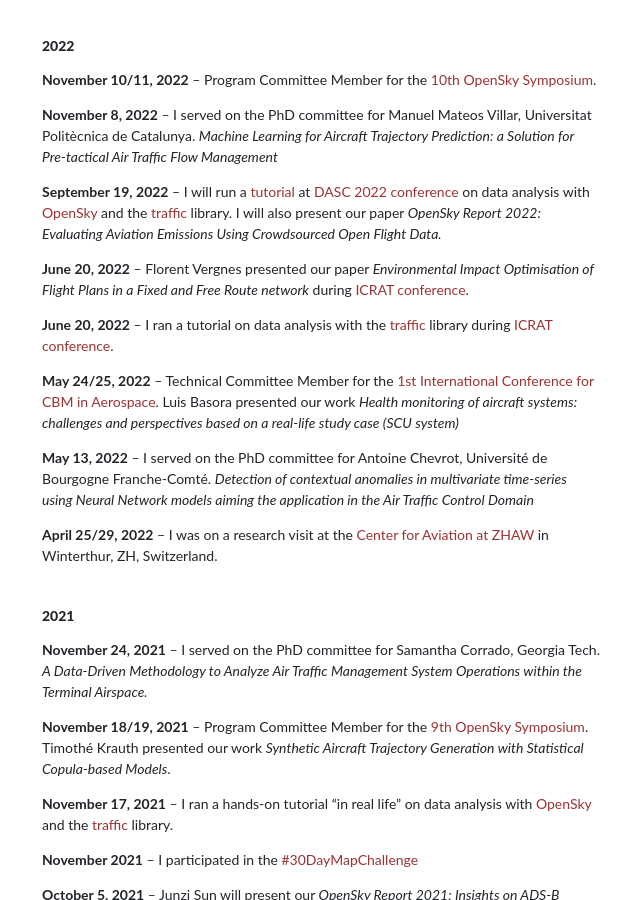
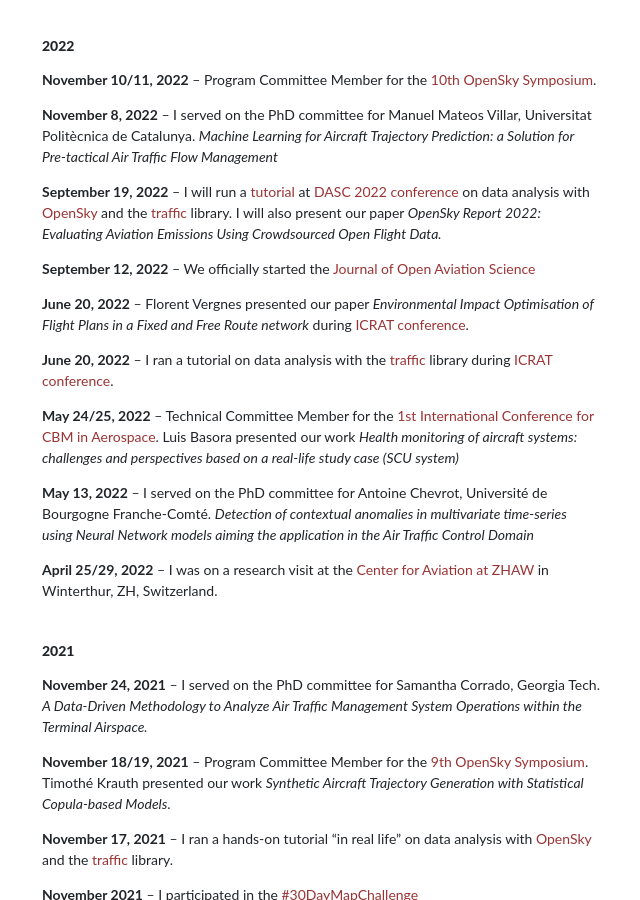
Before and after one commit to xoolive/xoolive.github.io, a Jekyll site: the page built from _pages/news.md, in a window 1280 px wide and 900 px high, scrolled down 557 px. Shown: the whole window, without its empty margins (319-959 px from the left). Built offline with Jekyll 4.4.1, drawn with Linux system fonts in a browser that asks for light colours; nearby versions of some CDN libraries; some web fonts are replaced; a script that is not in the unit is left out.

Commit message:
joas news

```diff
--- a/_pages/news.md
+++ b/_pages/news.md
@@ -30,6 +30,9 @@
 
 **September 19, 2022** -- I will run a [tutorial](https://2022.dasconline.org/tutorials/) at [DASC 2022 conference](https://2022.dasconline.org/)
 on data analysis with [OpenSky](https://opensky-network.org/) and the [traffic](https://github.com/xoolive/traffic) library. I will also present our paper _OpenSky Report 2022: Evaluating Aviation Emissions Using Crowdsourced Open Flight Data._
+
+**September 12, 2022** -- We officially started the [Journal of Open Aviation
+Science](https://journals.open.tudelft.nl/joas)
 
 **June 20, 2022** -- Florent Vergnes presented our paper _Environmental Impact Optimisation of Flight Plans in a Fixed and Free Route network_ during [ICRAT conference](https://www.icrat.org/).
 
```
